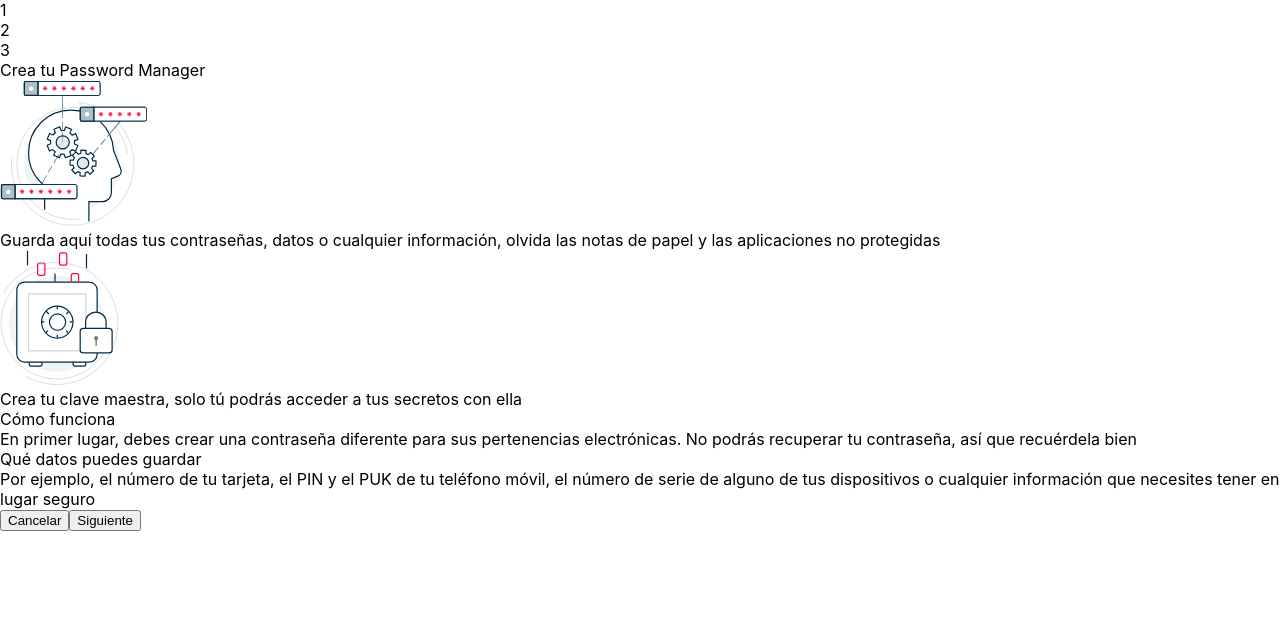
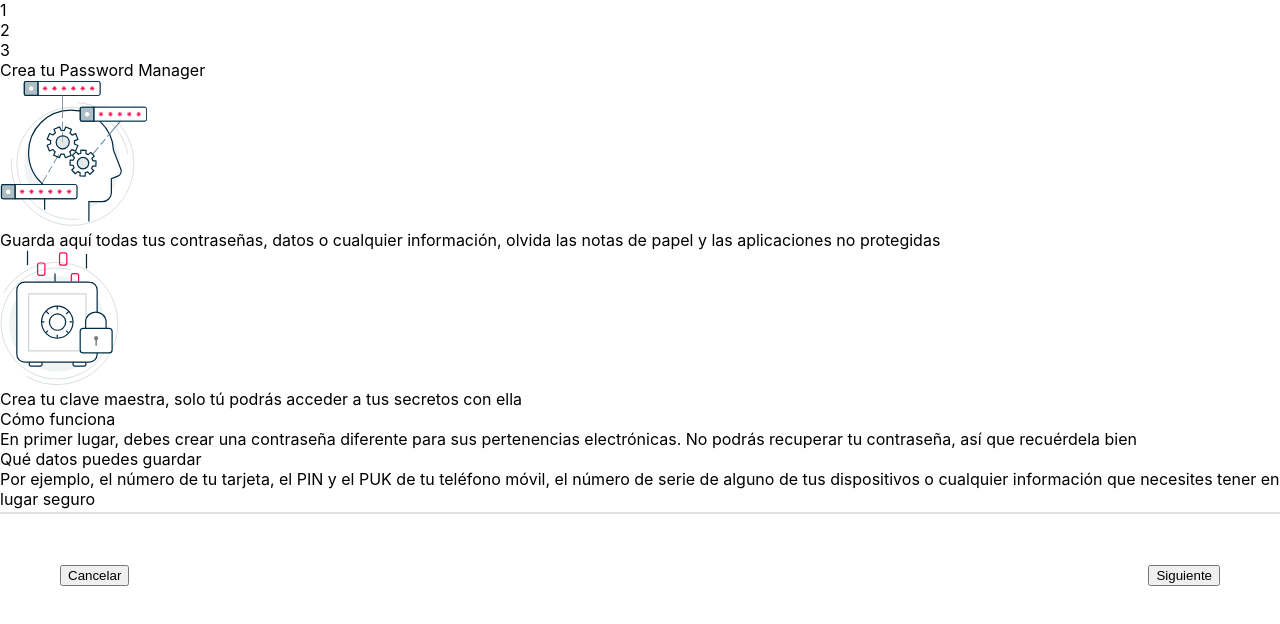
Before and after one commit to lorenacostace/password-manager, a React (Create React App) app: page / in a window 1280 px wide. Shown: the top 624 px of the page. Built offline with nearby package versions, Linux system fonts and the light colour scheme.

Commit message:
style: Added styling to the Footer component

```diff
--- a/package.json
+++ b/package.json
@@ -11,6 +11,7 @@
     "react-redux": "^7.2.4",
     "react-scripts": "4.0.3",
     "redux": "^4.1.0",
+    "styled-components": "^5.3.0",
     "web-vitals": "^1.0.1"
   },
   "scripts": {
--- a/src/components/molecules/Footer.js
+++ /dev/null
@@ -1,23 +0,0 @@
-import React from 'react';
-import CustomButton from "../atoms/CustomButton";
-
-function Footer ({ configButtonRight, configButtonLeft}) {
-    return (
-        <div>
-            <CustomButton
-                showButton= { configButtonLeft.showButton }
-                enableButton={ configButtonLeft.enableButton }
-                onClick={ configButtonLeft.onClick }
-                text = { configButtonLeft.text }
-            />
-            <CustomButton
-                showButton={ configButtonRight.showButton}
-                enableButton={ configButtonRight.enableButton }
-                onClick={ configButtonRight.onClick }
-                text= { configButtonRight.text }
-            />
-        </div>
-    )
-}
-
-export default Footer;
--- /dev/null
+++ b/src/components/molecules/footer/Footer.js
@@ -0,0 +1,34 @@
+import React from 'react';
+import CustomButton from "../../atoms/CustomButton";
+//import '../footer.css'
+import {ButtonHidden, Container, Line} from "./FooterStyle";
+
+
+function Footer ({ configButtonLeft, configButtonRight}) {
+    return (
+        <div>
+            <Line/>
+            <Container>
+                {/*<div className={ configButtonLeft.hiddenButton ? 'buttonHidden': ''}>*/}
+
+                <ButtonHidden>
+                    <CustomButton
+                        enableButton={ configButtonLeft.enableButton }
+                        onClick={configButtonLeft.onClick }
+                        text = { configButtonLeft.text }
+                    />
+                </ButtonHidden>
+                <div>
+                    <CustomButton
+                        enableButton={ configButtonRight.enableButton }
+                        onClick={ configButtonRight.onClick }
+                        text= { configButtonRight.text }
+                    />
+                </div>
+            </Container>
+        </div>
+
+    )
+}
+
+export default Footer;
--- /dev/null
+++ b/src/components/molecules/footer/FooterStyle.js
@@ -0,0 +1,28 @@
+import styled , {css} from "styled-components";
+
+export const ButtonHidden = styled.div`
+  ${configButtonLeft => configButtonLeft.hiddenButton && css`
+    display: none
+  `}
+`
+
+export const Container = styled.div`
+  display: flex;
+  flex-direction: row;
+  flex-wrap: nowrap;
+  justify-content: space-between;
+  align-content: stretch;
+  align-items: center;
+  margin-right:60px;
+  margin-left:60px;
+  margin-top:50px;
+`
+
+export const Line = styled.div`
+  background-color: #e2e1e1;
+  height: 2px;
+  width: 100%;
+  max-width: 100%;
+  margin-top: 0.2em;
+  margin-bottom: 0.5em;
+`
--- a/src/views/PasswordManager.js
+++ b/src/views/PasswordManager.js
@@ -3,7 +3,7 @@ import FormContent from "../components/organisms/FormContentContainer";
 import StepsContainer from "../components/organisms/StepsContainer";
 import InformationContent from "../components/organisms/InformationContent";
 import FeedbackContent from "../components/organisms/FeebackContentContainer";
-import Footer from "../components/molecules/Footer";
+import Footer from "../components/molecules/footer/Footer";
 import { submitForm } from "../services/api";
 import Header from "../components/molecules/Header";
 
@@ -13,17 +13,16 @@ class PasswordManager extends React.Component {
         super(props);
         this.state = {
             currentStep: 0,
+            nextButtonText: 'Siguiente'
         }
         this.buttonNext = {
             text: "Siguiente",
             enableButton: true,
-            showButton: true,
             onClick: () => this.nextStep()
         }
         this.buttonPrev = {
             text: "Cancelar",
             enableButton: true,
-            showButton: this.showButton(),
             onClick: () => this.cancelStep()
         }
         this.steps = [
@@ -55,7 +54,7 @@ class PasswordManager extends React.Component {
             {
                 component: <FeedbackContent handler={ this.nextStep } />,
                 buttonNext: {
-                    text: "Final",
+                    text: this.state.nextButtonText,
                 },
                 buttonPrev: {
                     text: "Cancelar",
@@ -72,9 +71,15 @@ class PasswordManager extends React.Component {
         const { status } = await submitForm(this.props.passwordOne, this.props.passwordTwo, this.props.hintPassword);
         if( status === 200 ){
             this.props.updateStatus('OK')
+            this.setState({
+                nextButtonText: 'Acceder'
+            })
         }
         else{
             this.props.updateStatus('KO')
+            this.setState({
+                nextButtonText: 'Volver a Password Manager'
+            })
         }
     }
 
@@ -115,10 +120,10 @@ class PasswordManager extends React.Component {
         this.props.setEnableButton(!isOk.length)
     }
 
-    showButton() {
-        let show = true;
-        if (this.currentStep === 2) {
-            show = false;
+    hiddenButton() {
+        let show = false;
+        if (this.state.currentStep === 2) {
+            show = true;
         }
         return show;
     }
@@ -170,11 +175,13 @@ class PasswordManager extends React.Component {
                 <Footer onClick={this.nextStep}
                         configButtonLeft={{
                             ...this.buttonPrev,
-                            ...this.steps[this.state.currentStep].buttonPrev
+                            ...this.steps[this.state.currentStep].buttonPrev,
+                            hiddenButton: this.hiddenButton()
                         }}
                         configButtonRight={{
                             ...this.buttonNext,
                             ...this.steps[this.state.currentStep].buttonNext,
+                            hiddenButton: false,
                             enableButton: this.props.enableButton
                         }}
                 />
```
Also changed, not shown: 2 other files (tests, documents, lock files or other folders).
